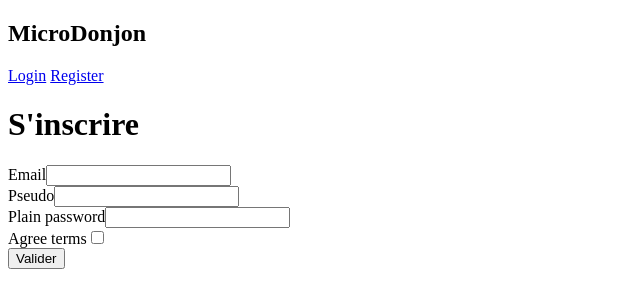
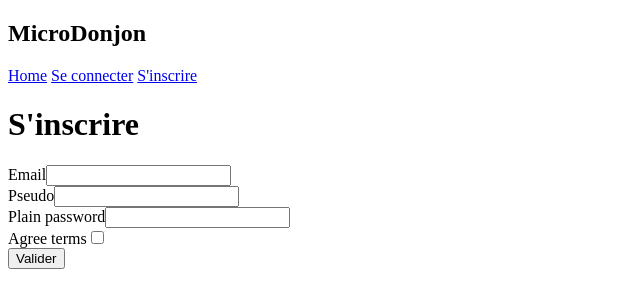
Before and after one commit to PM-Primo/MicroDonjon, a Symfony app: template templates/registration/register.html.twig in a window 1280 px wide. Shown: the top 308 px of the page, without its empty margins (0-640 px from the left). Run offline with Twig, Linux system fonts and the light colour scheme; the template is opened without the code that fills it, so the values that code supplies are empty; form fields are guessed from the names that the template uses; some libraries are stand-ins or nearby versions.

Commit message:
improved basic navigation + changed lifetime of verification email

```diff
--- a/templates/base.html.twig
+++ b/templates/base.html.twig
@@ -16,8 +16,13 @@
     <body>
         <nav>
             <h1>MicroDonjon</h1>
-            <a href="{{path("app_login")}}" class="menu__link">Login</a>
-            <a href="{{path("app_register")}}" class="menu__link">Register</a>
+            <a href="{{path("app_home")}}" class="menu__link">Home</a>
+            {% if app.user %}
+                <a href="{{path("app_logout")}}" class="menu__link">Se déconnecter</a>
+            {% else %}
+                <a href="{{path("app_login")}}" class="menu__link">Se connecter</a>
+                <a href="{{path("app_register")}}" class="menu__link">S'inscrire</a>
+            {% endif %}
         </nav>
         <main>
             {% block body %}{% endblock %}
```
Also changed, not shown: templates/home/index.html.twig (+14 -0 lines), 1 other file.
